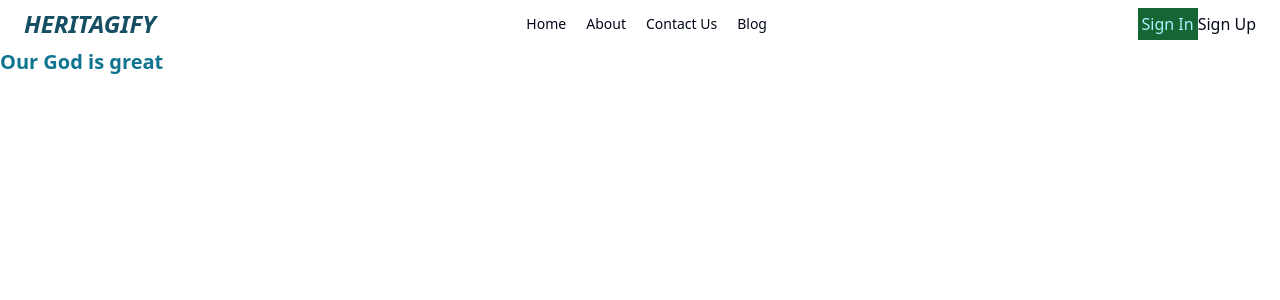
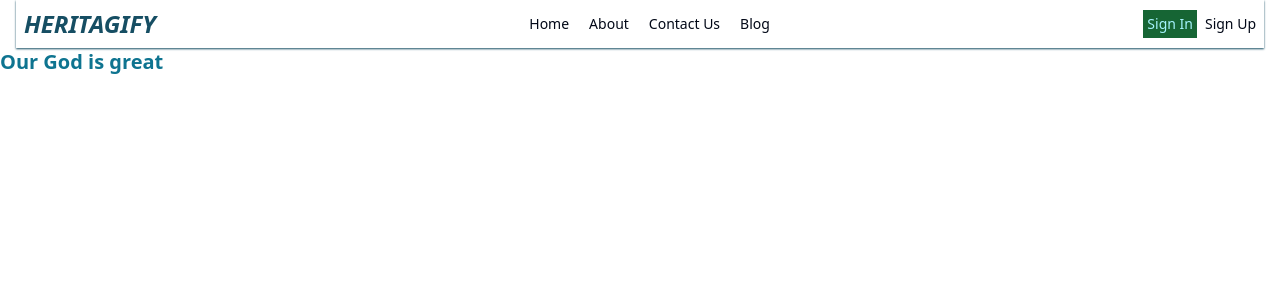
Before and after one commit to Heritagify/My-Portfolio, a Next.js app: page /about in a window 1280 px wide. Shown: the top 300 px of the page. Built offline with nearby package versions, Linux system fonts and the light colour scheme.

Commit message:
creating components and trying to use AOS

```diff
--- a/components/Navbar.tsx
+++ b/components/Navbar.tsx
@@ -1,21 +1,19 @@
-import '../app/globals.css'
-
-
-
-
+import "../app/globals.css";
 
 export default function Navbar() {
   return (
-        <div className='flex justify-between mx-4 p-2 items-center'>
-            <h1 className='italic text-cyan-900 font-semibold text-2xl'>HERITAGIFY</h1>
-            <div className='flex space-x-5 text-sm '>
+    <div className="dark:bg-cyan-400 flex justify-between mx-4 p-2 items-center shadow-sm shadow-cyan-900">
+      <h1 className="italic text-cyan-900 font-semibold text-2xl">
+        HERITAGIFY
+      </h1>
+      <div className="hidden md:flex space-x-5 text-sm ">
         <h1>Home</h1>
         <h1>About</h1>
         <h1>Contact Us</h1>
         <h1>Blog</h1>
       </div>
-            <div>
-                <button className='bg-green-800 text-cyan-200 p-1'>Sign In</button>
+      <div className="space-x-2 text-sm">
+        <button className="bg-green-800 text-cyan-200 p-1">Sign In</button>
         <button>Sign Up</button>
       </div>
     </div>
--- a/package.json
+++ b/package.json
@@ -12,6 +12,7 @@
     "@radix-ui/react-icons": "^1.3.0",
     "class-variance-authority": "^0.7.0",
     "clsx": "^2.1.1",
+    "framer-motion": "^11.2.4",
     "next": "14.2.3",
     "next-themes": "^0.3.0",
     "react": "^18",
```
Also changed, not shown: 1 other file (tests, documents, lock files or other folders). Lines whose indentation alone changed are shown as unchanged.
